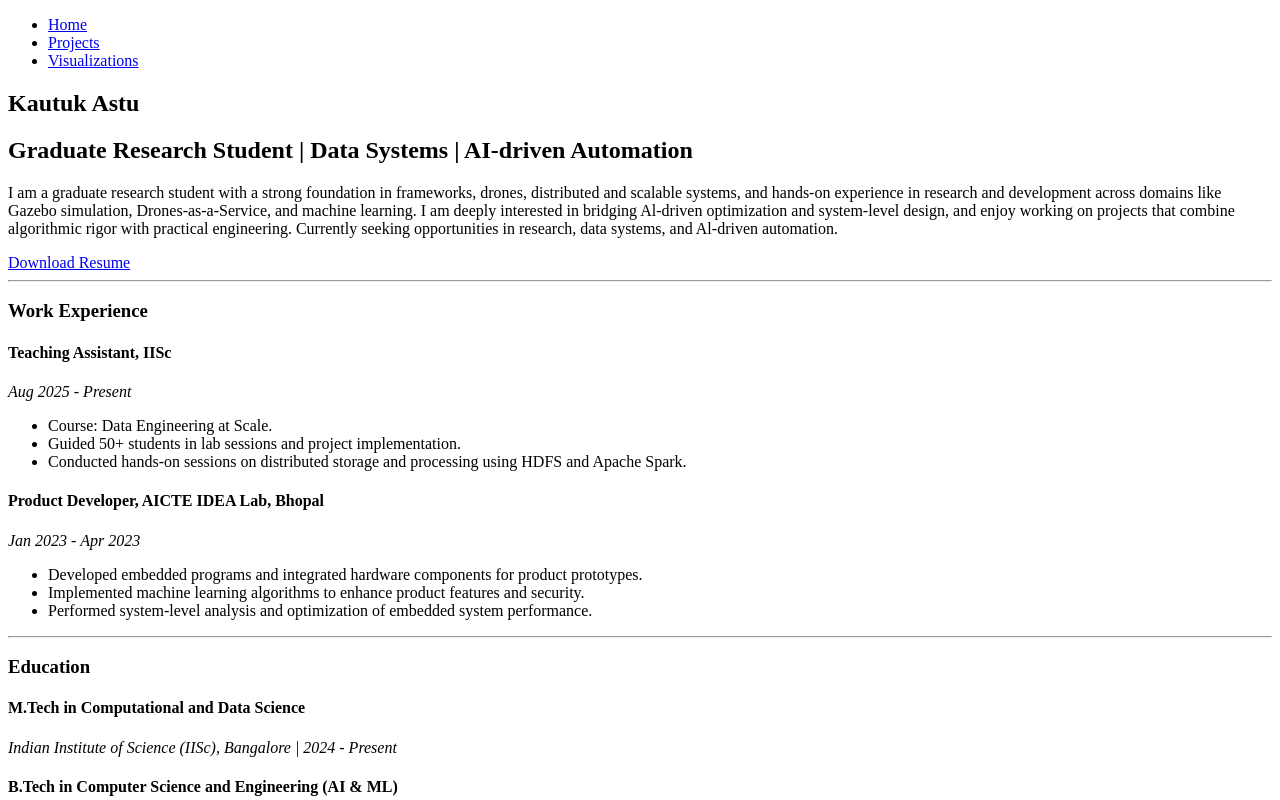
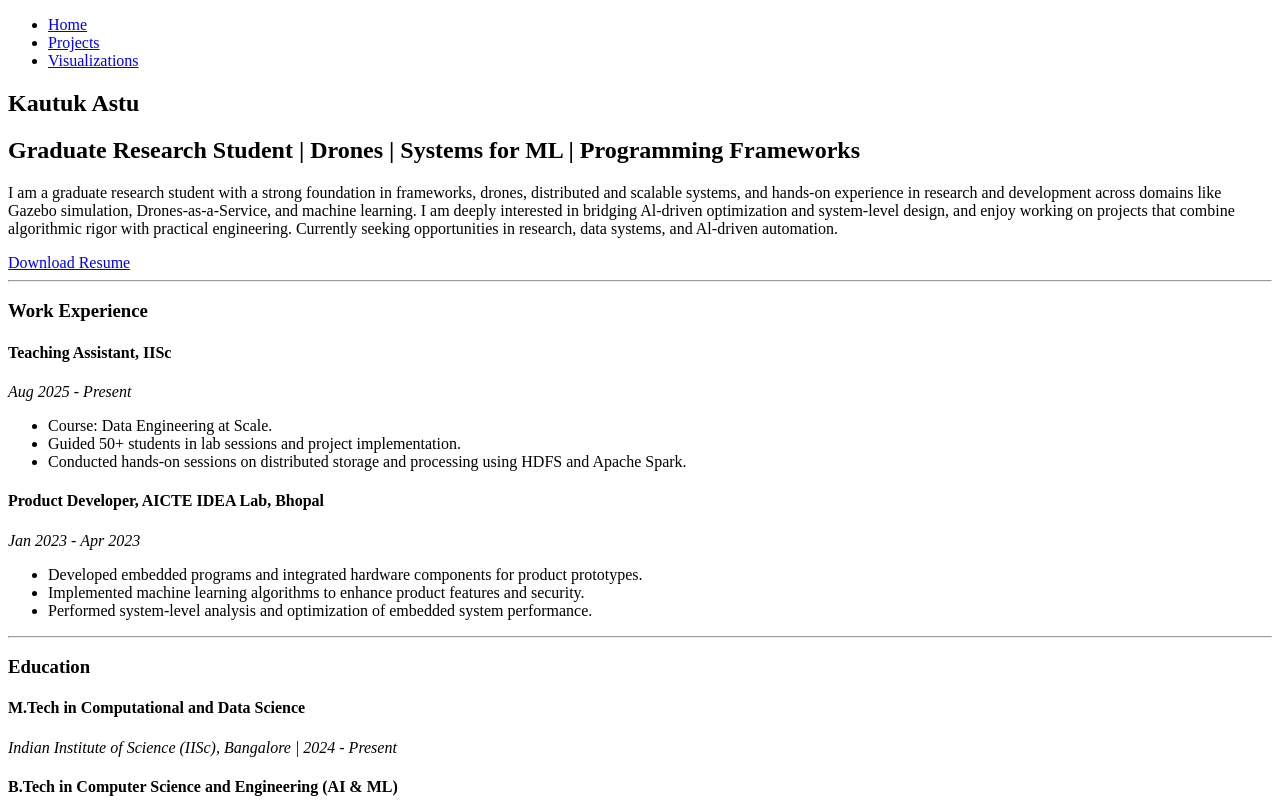
Before and after one commit to kautuk-astu/kautuk-astu.github.io, a plain HTML site: page index.html in a window 1280 px wide. Shown: the top 800 px of the page. Drawn offline with Linux system fonts and the light colour scheme.

Commit message:
details updated 2

```diff
--- a/index.html
+++ b/index.html
@@ -20,7 +20,7 @@
     <main class="container">
         <section id="about">
             <h1>Kautuk Astu</h1>
-            <h2>Graduate Research Student | Data Systems | AI-driven Automation</h2>
+            <h2>Graduate Research Student | Drones | Systems for ML | Programming Frameworks</h2>
             <p>
                 I am a graduate research student with a strong foundation in frameworks, drones, distributed and scalable systems, and hands-on experience in research and development across domains like Gazebo simulation, Drones-as-a-Service, and machine learning. I am deeply interested in bridging Al-driven optimization and system-level design, and enjoy working on projects that combine algorithmic rigor with practical engineering. Currently seeking opportunities in research, data systems, and Al-driven automation.
             </p>
```
Also changed, not shown: 1 other file.
